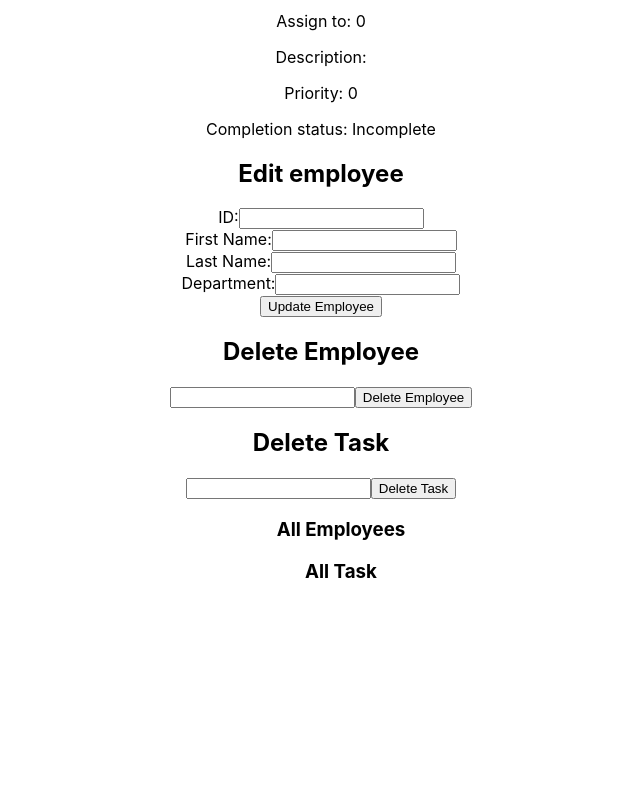
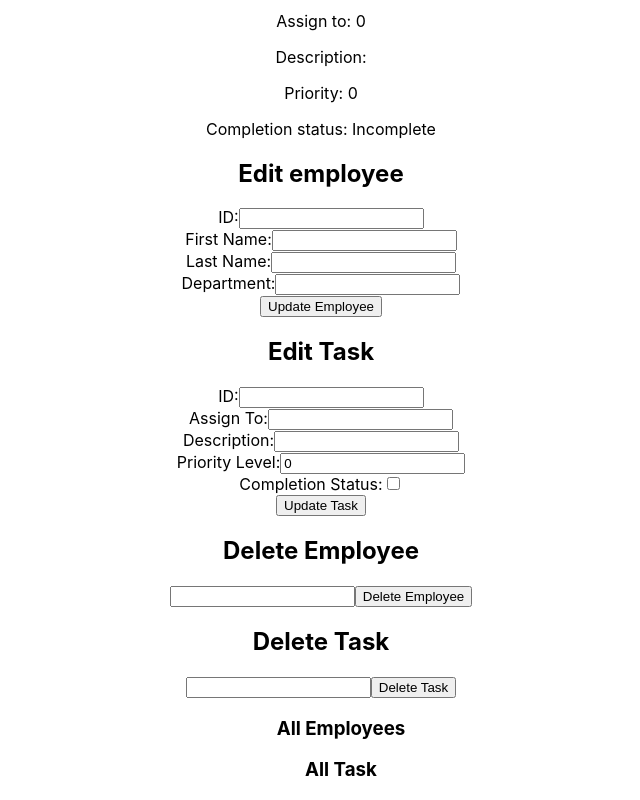
Before and after one commit to YoussefElsuradi/React-CRUD-Frontend, a React (Create React App) app: page / in a window 1280 px wide. Shown: the part 790-1590 px from the top of the page, without its empty margins (319-959 px from the left). Before the commit the page ends 1391 px from the top, so only its background shows below. Built offline with nearby package versions, Linux system fonts and the light colour scheme.

Commit message:
Finish edit task

```diff
--- a/src/App.js
+++ b/src/App.js
@@ -43,6 +43,16 @@ function App() {
     department_name: ''
   });
 
+  // set state for edit employee
+  const [editTask, setEditTask] = useState({
+    id: '',
+    assigned_to: '',
+    description: '',
+    priority_level: 0,
+    completion_status: false
+  });
+
+
   const [deleteEmployeeId, setDeleteEmployeeId] = useState('');
   const [deleteTaskId, setDeleteTaskId] = useState('');
 
@@ -79,6 +89,13 @@ function App() {
       [event.target.name]: event.target.value
     });
   };
+  const handleEditTaskChange = (event) => {
+    setEditTask({
+      ...editTask,
+      [event.target.name]: event.target.value
+    });
+  };
+
 
   const fetchAllTasks = () => {
     axios.get('http://localhost:4000/tasks')
@@ -210,6 +227,31 @@ function App() {
     }
   };
 
+  const handleUpdateTask = async (event) => {
+    event.preventDefault();
+
+    try {
+      const response = await axios.put(
+        `http://localhost:4000/tasks/${editTask.id}`,
+        editTask
+      );
+
+      console.log(response.data); // Optional: Display the response data
+      // Perform any additional actions after updating the task
+
+      // Reset the editTask state
+      setEditTask({
+        id: '',
+        assigned_to: '',
+        description: '',
+        priority_level: 0,
+        completion_status: false
+      });
+    } catch (error) {
+      console.error(error);
+    }
+  };
+
 
   return (
     <div className='App'>
@@ -335,6 +377,62 @@ function App() {
         <button type="submit">Update Employee</button>
       </form>
 
+      <h2>Edit Task</h2>
+      <form onSubmit={handleUpdateTask}>
+        <label>
+          ID:
+          <input
+            type="text"
+            name="id"
+            value={editTask.id}
+            onChange={handleEditTaskChange}
+          />
+        </label>
+        <br />
+        <label>
+          Assign To:
+          <input
+            type="text"
+            name="assigned_to"
+            value={editTask.assigned_to}
+            onChange={handleEditTaskChange}
+          />
+        </label>
+        <br />
+        <label>
+          Description:
+          <input
+            type="text"
+            name="description"
+            value={editTask.description}
+            onChange={handleEditTaskChange}
+          />
+        </label>
+        <br />
+        <label>
+          Priority Level:
+          <input
+            type="number"
+            name="priority_level"
+            value={editTask.priority_level}
+            onChange={handleEditTaskChange}
+          />
+        </label>
+        <br />
+        <label>
+          Completion Status:
+          <input
+            type="checkbox"
+            name="completion_status"
+            checked={editTask.completion_status}
+            onChange={handleEditTaskChange}
+          />
+        </label>
+        <br />
+        <button type="submit">Update Task</button>
+      </form>
+
+
       <h2>Delete Employee</h2>
       <input
         type="text"
```
